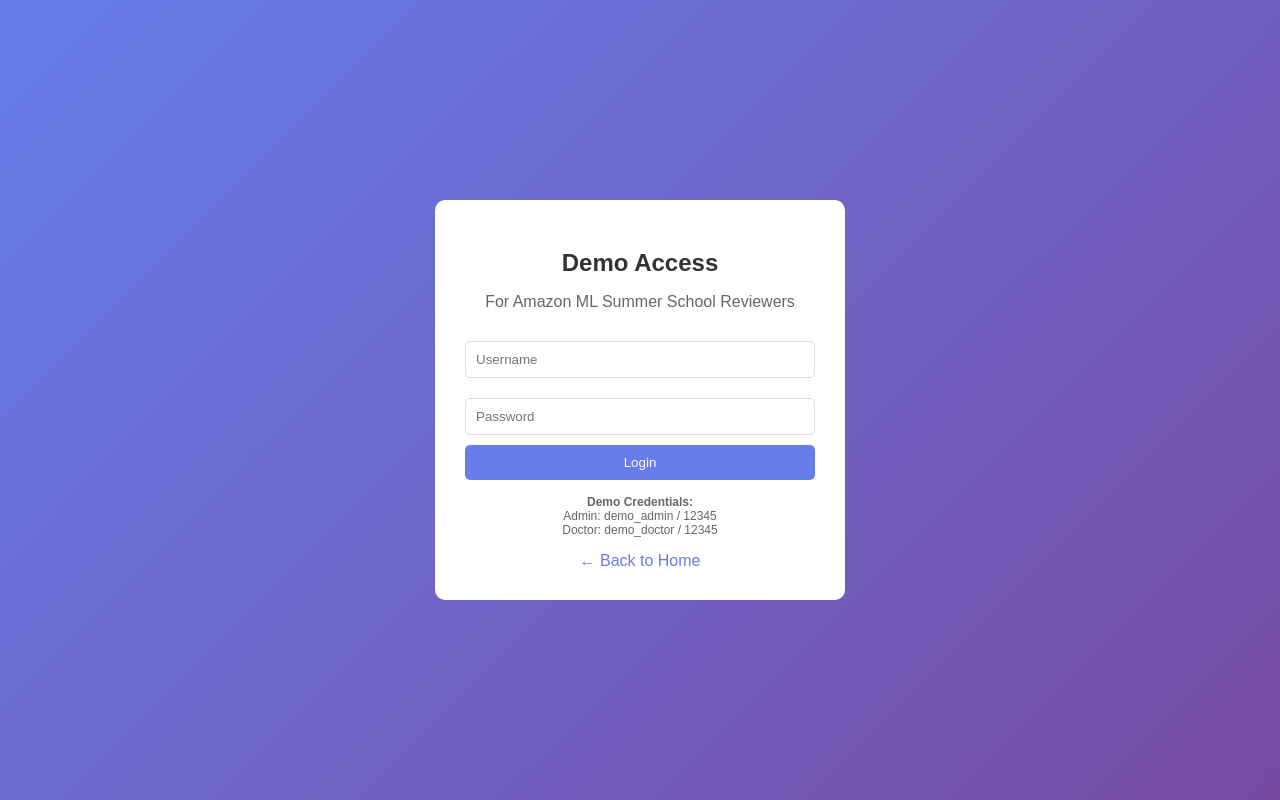
After one commit to anusha1808/Heart_Disease_Predictor, a Flask app: page /demo/login in a window 1280 px wide. The commit adds this page. Run offline with Flask 3, Linux system fonts and the light colour scheme; parts of the project's set-up code (start-up, migrations or seed data) failed here and were passed over.

Commit message:
Add landing page and demo access for reviewers

```diff
--- a/admin.py
+++ b/admin.py
@@ -21,6 +21,32 @@ USERS = {
     'anusha.23bce10866@vitbhopal.ac.in': {'role': 'doctor', 'name': 'Dr. John'},
     # Add more doctors here
 }
+
+DEMO_ACCESS = {
+    'demo_admin': {'password': '12345', 'role': 'admin', 'name': 'Demo Admin'},
+    'demo_doctor': {'password': '12345', 'role': 'doctor', 'name': 'Demo Doctor'},
+}
+
+@admin_bp.route('/demo/login', methods=['GET', 'POST'])
+def demo_login():
+    if request.method == 'POST':
+        username = request.form.get('username')
+        password = request.form.get('password')
+
+        if username in DEMO_ACCESS and DEMO_ACCESS[username]['password'] == password:
+            session['admin_logged_in'] = True
+            session['admin_email'] = f"{username}@demo.com"
+            session['user_role'] = DEMO_ACCESS[username]['role']
+            session['user_name'] = DEMO_ACCESS[username]['name']
+
+            if DEMO_ACCESS[username]['role'] == 'admin':
+                return redirect('/admin/dashboard')
+            else:
+                return redirect('/doctor/dashboard')
+        else:
+            return "Invalid credentials", 401
+
+    return render_template('demo_login.html')
 
 def get_user_role(email):
     """Get role for a user"""
@@ -225,7 +251,7 @@ def export_csv():
 @admin_bp.route('/logout')
 def logout():
     session.clear()
-    return redirect('/login')
+    return redirect('/')
 
 @admin_bp.route('/admin/patient/<patient_id>')
 @doctor_required
--- a/app.py
+++ b/app.py
@@ -165,8 +165,13 @@ def validate_input(data):
 
     return True, "Valid"
 
+@app.route('/')
+def landing():
+    """Landing page with login options"""
+    return render_template('landing.html')
+
 # Web route
-@app.route('/', methods=['GET', 'POST'])
+@app.route('/predictor', methods=['GET', 'POST'])
 def home():
 
     if not session.get('admin_logged_in'):
--- a/templates/admin_dashboard.html
+++ b/templates/admin_dashboard.html
@@ -85,7 +85,8 @@
         <div>
             <a href="/admin/export" class="btn">Export CSV</a>
             <a href="/admin/history" class="btn">View All History</a>
-            <a href="/" class="btn">Back to Predictor</a>
+            <a href="/" class="btn">Back to Home</a>
+            <a href="/predictor" class="btn">Back to Predictor</a>
             <a href="/logout" class="btn btn-danger">Logout</a>
         </div>
 
--- /dev/null
+++ b/templates/demo_login.html
@@ -0,0 +1,33 @@
+<!DOCTYPE html>
+<html>
+<head>
+    <title>Demo Access</title>
+    <style>
+        body { font-family: Arial; display: flex; justify-content: center; align-items: center; height: 100vh; background: linear-gradient(135deg, #667eea 0%, #764ba2 100%); margin: 0; }
+        .login-box { background: white; padding: 30px; border-radius: 10px; width: 350px; text-align: center; }
+        input { width: 100%; padding: 10px; margin: 10px 0; border: 1px solid #ddd; border-radius: 5px; box-sizing: border-box; }
+        button { width: 100%; padding: 10px; background: #667eea; color: white; border: none; border-radius: 5px; cursor: pointer; }
+        .info { margin-top: 15px; font-size: 12px; color: #666; }
+        h2 { color: #333; margin-bottom: 10px; }
+        p { color: #666; margin-bottom: 20px; }
+        .back-link { display: inline-block; margin-top: 15px; color: #667eea; text-decoration: none; }
+    </style>
+</head>
+<body>
+    <div class="login-box">
+        <h2>Demo Access</h2>
+        <p>For Amazon ML Summer School Reviewers</p>
+        <form method="POST">
+            <input type="text" name="username" placeholder="Username" required>
+            <input type="password" name="password" placeholder="Password" required>
+            <button type="submit">Login</button>
+        </form>
+        <div class="info">
+            <strong>Demo Credentials:</strong><br>
+            Admin: demo_admin / 12345<br>
+            Doctor: demo_doctor / 12345
+        </div>
+        <a href="/" class="back-link">← Back to Home</a>
+    </div>
+</body>
+</html>
--- a/templates/doctor_dashboard.html
+++ b/templates/doctor_dashboard.html
@@ -61,7 +61,8 @@
 
         <div>
             <a href="/doctor/history" class="btn">View All History</a>
-            <a href="/" class="btn">Back to Predictor</a>
+            <a href="/" class="btn">Back to Home</a>
+            <a href="/predictor" class="btn">Back to Predictor</a>
             <a href="/logout" class="btn btn-danger">Logout</a>
         </div>
 
```
Also changed, not shown: templates/landing.html (added, +30 -0 lines).
